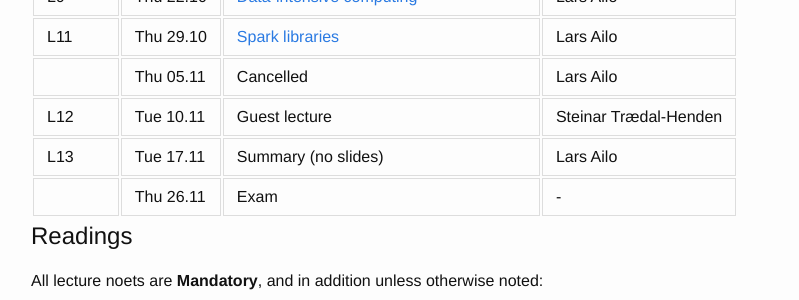
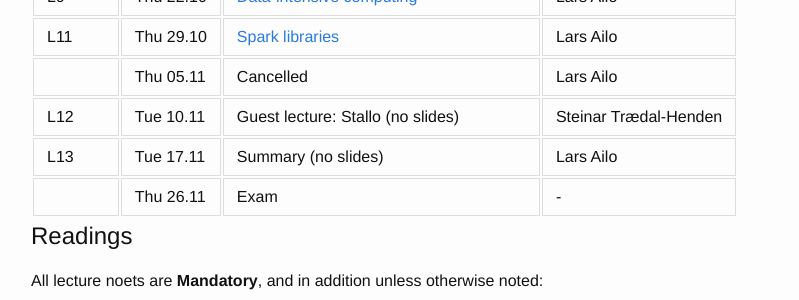
Before and after one commit to uit-inf-2202/syllabus, a Jekyll site: the page built from index.md, in a window 1280 px wide and 900 px high, scrolled down 917 px. Shown: the part 152-452 px from the top of the window, without its empty margins (239-1038 px from the left). Built offline with Jekyll 4.4.1, drawn with Linux system fonts in a browser that asks for light colours.

Commit message:
Also no slides for Stallo guest lecture

```diff
--- a/index.md
+++ b/index.md
@@ -36,7 +36,7 @@ We have the following rooms and hours:
 | L9  | Thu 22.10 | [Data-intensive computing](lectures/10-data-intensive-computing.pptx) | Lars Ailo |
 | L11 | Thu 29.10 | [Spark libraries](lectures/11-spark-libraries.pptx) | Lars Ailo |
 |     | Thu 05.11 | Cancelled | Lars Ailo |
-| L12 | Tue 10.11 | Guest lecture | Steinar Trædal-Henden |
+| L12 | Tue 10.11 | Guest lecture: Stallo (no slides) | Steinar Trædal-Henden |
 | L13 | Tue 17.11 | Summary	(no slides) | Lars Ailo |
 |     | Thu 26.11 | Exam | - |
 
```
